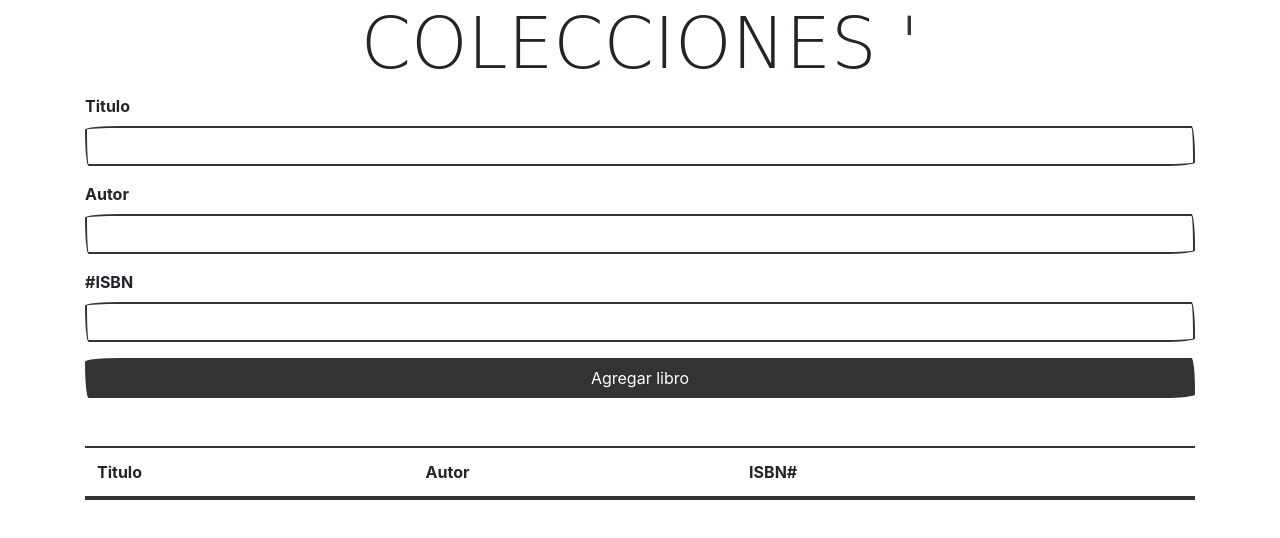
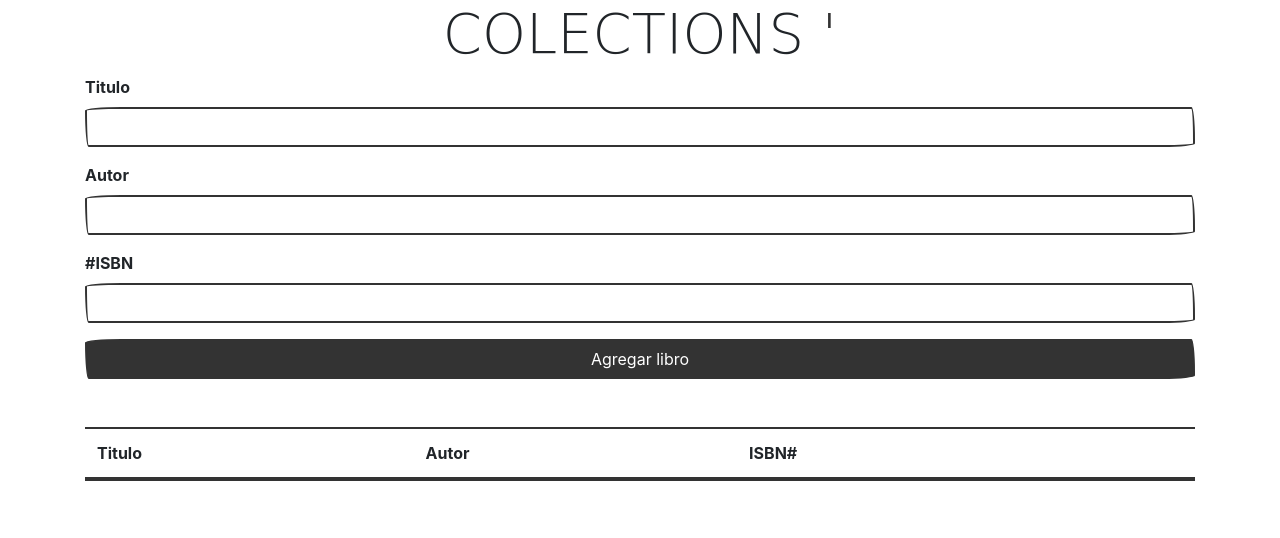
Before and after one commit to dvelasquezbyb/TestPWA, a plain HTML site: page index.html in a window 1280 px wide. Drawn offline with nearby package versions, Linux system fonts and the light colour scheme; a web font is replaced by a local one.

Commit message:
Update index.html

```diff
--- a/index.html
+++ b/index.html
@@ -16,7 +16,7 @@
 
 <body>
   <div class="container">
-    <h1 class="display-3 text-center">COLECCIONES <span class="text-primary">'</span></h1>
+    <h1 class="display-4 text-center">COLECTIONS <span class="text-primary">'</span></h1>
     <form id="libro-form">
       <div class="form-group">
         <label for="titulo">Titulo</label>
```
